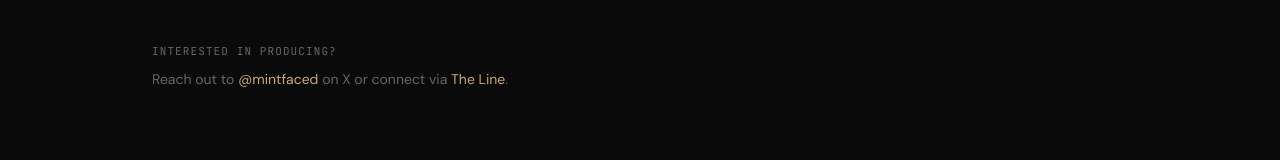
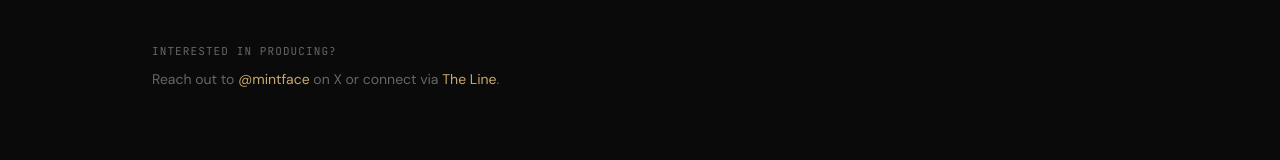
Before and after one commit to MintFaced/theline, a Next.js app: page /film in a window 1280 px wide. Shown: the part 3530-3690 px from the top of the page. Built offline with nearby package versions, Linux system fonts and the light colour scheme; no server answers.

Commit message:
Add files via upload

```diff
--- a/app/film/page.tsx
+++ b/app/film/page.tsx
@@ -208,8 +208,8 @@ export default function FilmPage() {
         <p className="font-mono text-[11px] text-line-muted tracking-widest uppercase mb-2">Interested in producing?</p>
         <p className="font-sans text-sm text-line-muted">
           Reach out to{' '}
-          <a href="https://x.com/mintfaced" target="_blank" rel="noopener noreferrer" className="text-line-accent hover:opacity-70 transition-opacity">
-            @mintfaced
+          <a href="https://x.com/mintface" target="_blank" rel="noopener noreferrer" className="text-line-accent hover:opacity-70 transition-opacity">
+            @mintface
           </a>
           {' '}on X or connect via{' '}
           <Link href="/join" className="text-line-accent hover:opacity-70 transition-opacity">
```
